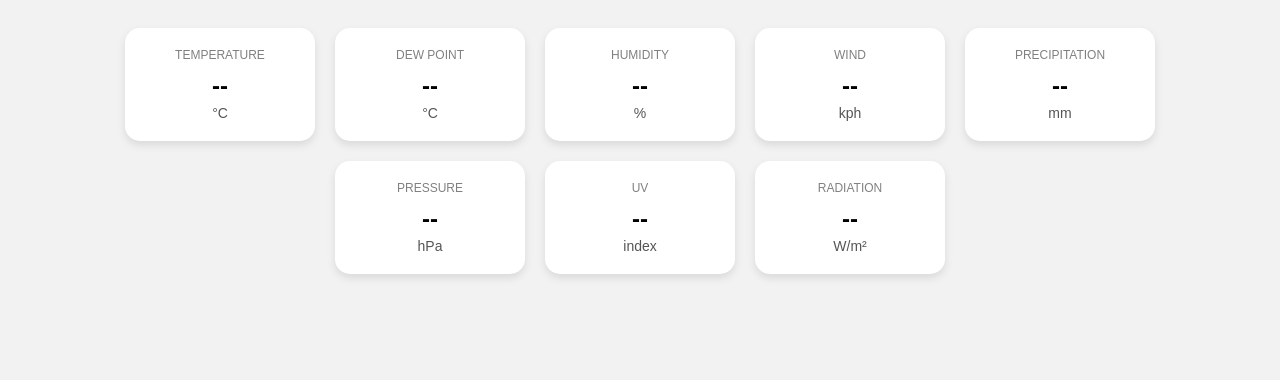
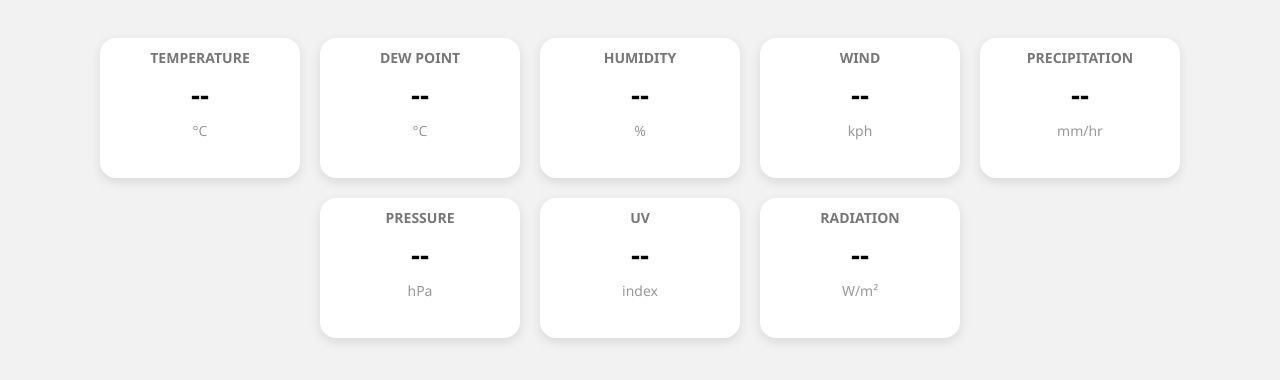
Before and after one commit to spacewhisker27/weather27, a plain HTML site: page index.html in a window 1280 px wide. Drawn offline with Linux system fonts and the light colour scheme; no server answers.

Commit message:
Update index.html

```diff
--- a/index.html
+++ b/index.html
@@ -2,82 +2,124 @@
 <html lang="en">
 <head>
   <meta charset="UTF-8" />
+  <meta name="viewport" content="width=device-width, initial-scale=1.0"/>
   <title>Live Weather Dashboard</title>
   <style>
     body {
-      font-family: Arial, sans-serif;
       background: #f2f2f2;
+      font-family: 'Segoe UI', sans-serif;
       display: flex;
       flex-wrap: wrap;
       justify-content: center;
-      gap: 20px;
       padding: 20px;
     }
-
     .card {
-      background: white;
-      border-radius: 15px;
-      box-shadow: 0 4px 8px rgba(0,0,0,0.1);
-      width: 150px;
-      padding: 20px;
+      background: #fff;
+      border-radius: 16px;
+      box-shadow: 0 4px 12px rgba(0, 0, 0, 0.1);
+      width: 180px;
+      height: 120px;
+      margin: 10px;
+      padding: 10px;
       text-align: center;
     }
-
-    .label {
-      font-size: 12px;
-      color: gray;
-      margin-bottom: 10px;
-      text-transform: uppercase;
+    .card h3 {
+      margin: 0;
+      font-size: 14px;
+      color: #777;
     }
-
     .value {
-      font-size: 24px;
+      font-size: 28px;
       font-weight: bold;
-      margin-bottom: 5px;
+      margin: 8px 0;
     }
-
     .unit {
       font-size: 14px;
-      color: #555;
+      color: #999;
     }
   </style>
 </head>
 <body>
 
-  <!-- Cards -->
-  <div class="card"><div class="label">Temperature</div><div class="value" id="temperature">--</div><div class="unit">°C</div></div>
-  <div class="card"><div class="label">Dew Point</div><div class="value" id="dewPoint">--</div><div class="unit">°C</div></div>
-  <div class="card"><div class="label">Humidity</div><div class="value" id="humidity">--</div><div class="unit">%</div></div>
-  <div class="card"><div class="label">Wind</div><div class="value" id="wind">--</div><div class="unit">kph</div></div>
-  <div class="card"><div class="label">Precipitation</div><div class="value" id="rain">--</div><div class="unit">mm</div></div>
-  <div class="card"><div class="label">Pressure</div><div class="value" id="pressure">--</div><div class="unit">hPa</div></div>
-  <div class="card"><div class="label">UV</div><div class="value" id="uv">--</div><div class="unit">index</div></div>
-  <div class="card"><div class="label">Radiation</div><div class="value" id="radiation">--</div><div class="unit">W/m²</div></div>
+  <div class="card">
+    <h3>TEMPERATURE</h3>
+    <div class="value" id="temperature">--</div>
+    <div class="unit">°C</div>
+  </div>
+
+  <div class="card">
+    <h3>DEW POINT</h3>
+    <div class="value" id="dewPoint">--</div>
+    <div class="unit">°C</div>
+  </div>
+
+  <div class="card">
+    <h3>HUMIDITY</h3>
+    <div class="value" id="humidity">--</div>
+    <div class="unit">%</div>
+  </div>
+
+  <div class="card">
+    <h3>WIND</h3>
+    <div class="value" id="wind">--</div>
+    <div class="unit">kph</div>
+  </div>
+
+  <div class="card">
+    <h3>PRECIPITATION</h3>
+    <div class="value" id="rain">--</div>
+    <div class="unit">mm/hr</div>
+  </div>
+
+  <div class="card">
+    <h3>PRESSURE</h3>
+    <div class="value" id="pressure">--</div>
+    <div class="unit">hPa</div>
+  </div>
+
+  <div class="card">
+    <h3>UV</h3>
+    <div class="value" id="uv">--</div>
+    <div class="unit">index</div>
+  </div>
+
+  <div class="card">
+    <h3>RADIATION</h3>
+    <div class="value" id="radiation">--</div>
+    <div class="unit">W/m²</div>
+  </div>
 
   <script>
-    const proxyURL = "https://weatherstation.bryanespano7.workers.dev"; // Replace with your Cloudflare Worker URL
+    function fahrenheitToCelsius(f) {
+      return ((parseFloat(f) - 32) * 5 / 9).toFixed(1);
+    }
+
+    function inHgTohPa(inHg) {
+      return (parseFloat(inHg) * 33.8639).toFixed(2);
+    }
 
     async function fetchData() {
       try {
-        const response = await fetch(proxyURL);
-        const data = await response.json();
-        const rt = data.data?.outdoor || {};
+        const response = await fetch("https://<your-worker-name>.workers.dev");
+        const json = await response.json();
+        const d = json.data;
 
-        document.getElementById("temperature").textContent = rt.temp || "--";
-        document.getElementById("dewPoint").textContent = rt.dew_point || "--";
-        document.getElementById("humidity").textContent = rt.humidity || "--";
-        document.getElementById("wind").textContent = rt.wind_speed || "--";
-        document.getElementById("rain").textContent = rt.rain_rate || "--";
-        document.getElementById("pressure").textContent = rt.barometer || "--";
-        document.getElementById("uv").textContent = rt.uv || "--";
-        document.getElementById("radiation").textContent = rt.solar_radiation || "--";
+        document.getElementById("temperature").textContent = fahrenheitToCelsius(d.outdoor.temperature.value);
+        document.getElementById("dewPoint").textContent = fahrenheitToCelsius(d.outdoor.dew_point.value);
+        document.getElementById("humidity").textContent = d.outdoor.humidity.value;
+        document.getElementById("wind").textContent = (parseFloat(d.wind.wind_speed.value) * 1.60934).toFixed(1); // mph to kph
+        document.getElementById("rain").textContent = (parseFloat(d.rainfall.rain_rate.value) * 25.4).toFixed(1); // in/hr to mm/hr
+        document.getElementById("pressure").textContent = inHgTohPa(d.pressure.relative.value);
+        document.getElementById("uv").textContent = d.solar_and_uvi.uvi.value;
+        document.getElementById("radiation").textContent = d.solar_and_uvi.solar.value;
+
       } catch (err) {
-        console.error("Failed to fetch weather data:", err);
+        console.error("Weather data fetch error:", err);
       }
     }
 
     fetchData();
-    setInterval(fetchData, 60 * 1000); // refresh every 1 minute
+    setInterval(fetchData, 60000); // update every 60 sec
   </script>
 </body>
 </html>
```
